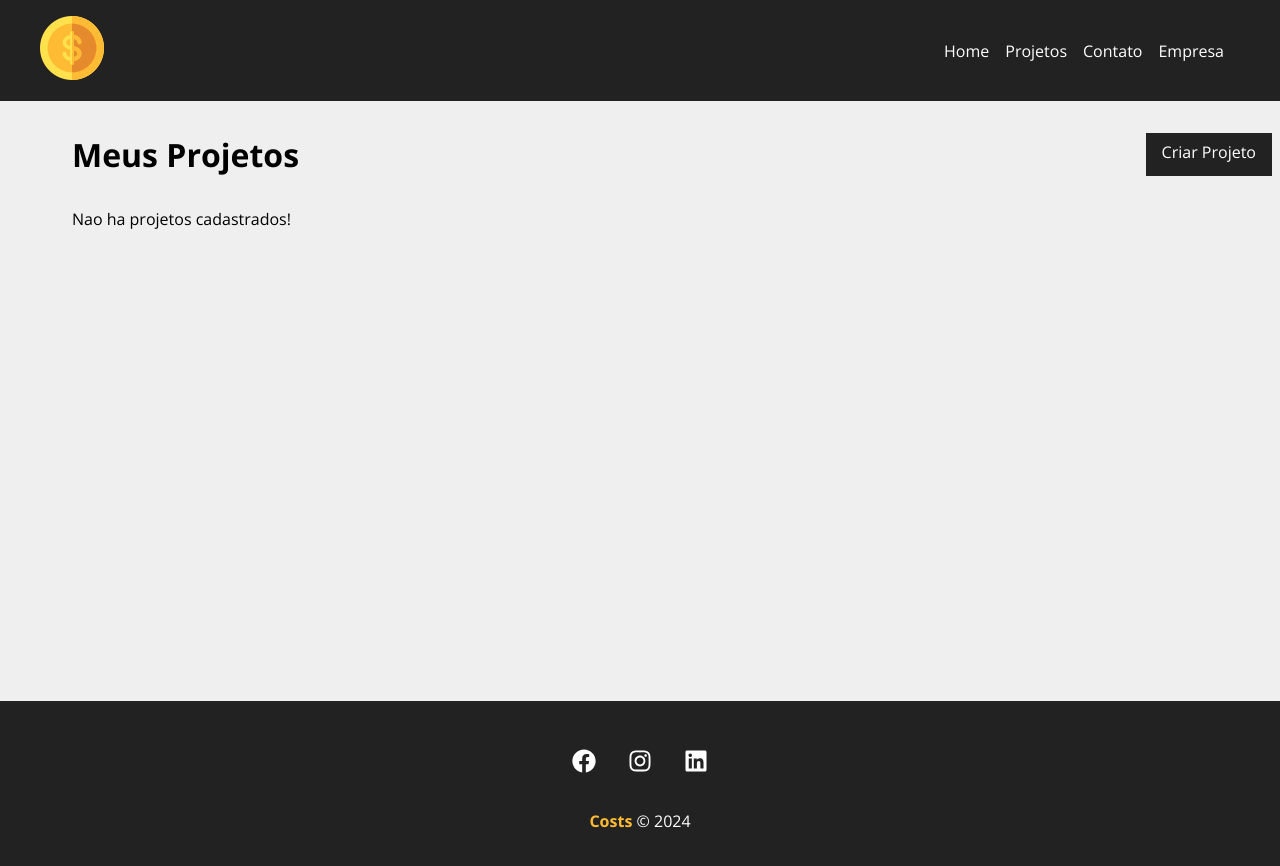
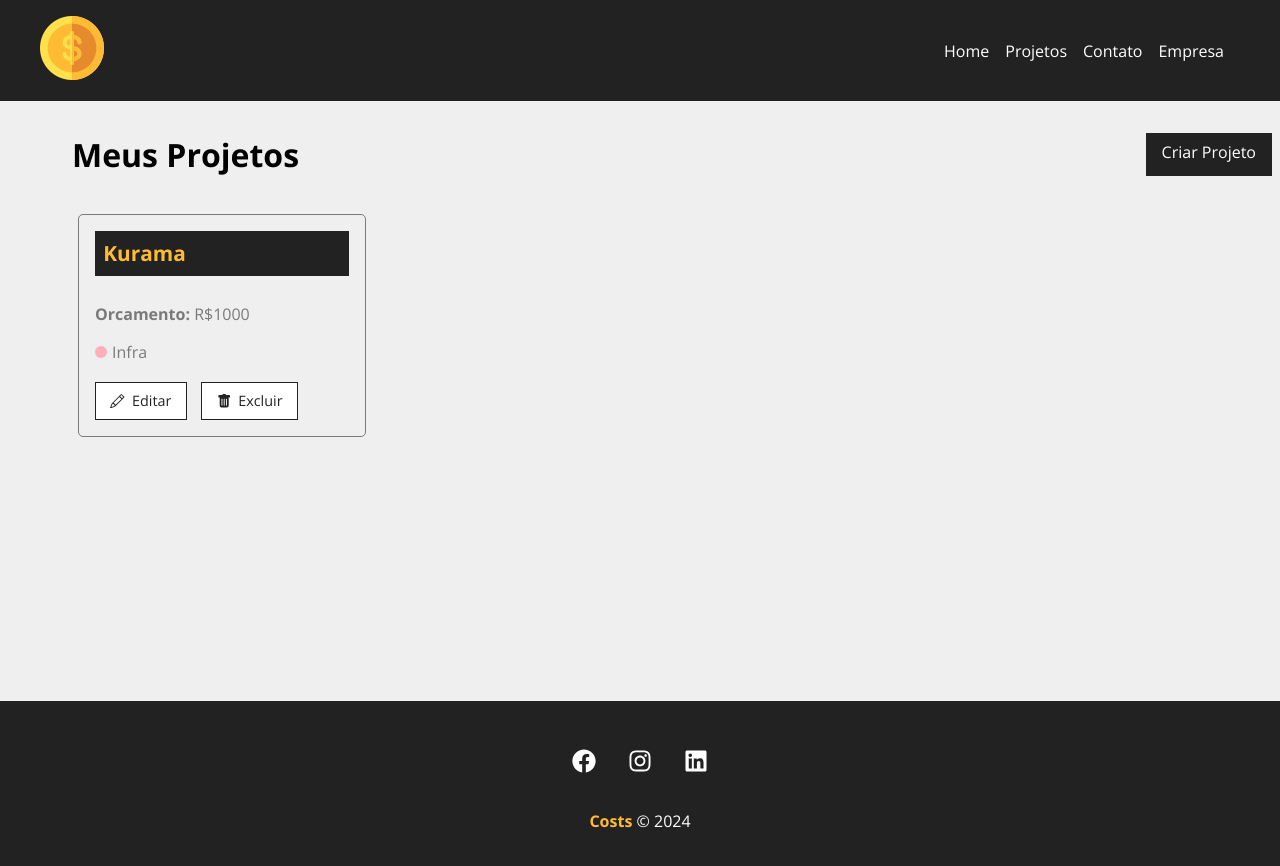
Before and after one commit to MarceloRother/Brincando-com-React, a React (Create React App) app in the folder costs/: page /projects in a window 1280 px wide. Shown: the top 866 px of the page. Built offline with nearby package versions, Linux system fonts and the light colour scheme; data requests are answered from the project's data file.

Commit message:
Página de edição de dados - Aula 13

```diff
--- a/costs/db.json
+++ b/costs/db.json
@@ -1,5 +1,17 @@
 {
-  "projects": [],
+  "projects": [
+    {
+      "id": "673c",
+      "name": "Kurama",
+      "budget": "1000",
+      "category": {
+        "id": "1",
+        "name": "Infra"
+      },
+      "cost": 0,
+      "services": []
+    }
+  ],
   "categories": [
     {
       "id": "1",
--- a/costs/src/App.js
+++ b/costs/src/App.js
@@ -4,6 +4,7 @@
 import Contat from './components/pages/Contat';
 import NewProject from './components/pages/NewProject';
 import Projects from './components/pages/Projects';
+import Project from './components/pages/Project';
 
 import Container from './components/layout/Container';
 import Navbar from './components/layout/Navbar';
@@ -16,10 +17,11 @@
       <Container customClass="min-height">
         <Routes>
           <Route exact path='/' element={<Home />}/>
-          <Route exact path='/projects'element={<Projects />}/>
-          <Route exact path='/company'element={<Company />}/>
-          <Route exact path='/contat'element={<Contat />}/>
-          <Route exact path='/newproject'element={<NewProject />}/>
+          <Route path='/projects'element={<Projects />}/>
+          <Route path='/company'element={<Company />}/>
+          <Route path='/contat'element={<Contat />}/>
+          <Route path='/newproject'element={<NewProject />}/>
+          <Route path='/project/:id'element={<Project />}/>
         </Routes>
       </Container>
       <Footer/>
--- /dev/null
+++ b/costs/src/components/pages/Project.js
@@ -0,0 +1,28 @@
+import styles from "./Project.module.css";
+
+import { useParams } from "react-router-dom";
+import { useState, useEffect } from "react";
+
+function Project() {
+  const { id } = useParams();
+
+  const [project, setProject] = useState([]);
+
+  useEffect(() => {
+    fetch(`http://localhost:5000/projects/${id}`, {
+      method: "GET",
+      headers: {
+        "Content-Type": "application/json",
+      },
+    })
+      .then((resp) => resp.json())
+      .then((data) => {
+        setProject(data);
+      })
+      .catch((err) => console.log(err));
+  }, [id]);
+
+  return <p>{project.name}</p>;
+}
+
+export default Project;
--- a/costs/src/components/project/ProjectCard.js
+++ b/costs/src/components/project/ProjectCard.js
@@ -21,7 +21,7 @@
                 <span className={`${styles[category.toLowerCase()]}`}></span> {category}
             </p>
             <div className={styles.project_card_actions}>
-                <Link to="/">
+                <Link to={`/project/${id}`}>
                     <BsPencil/> Editar
                 </Link>
                 <button onClick={remove}>
```
Also changed, not shown: costs/src/components/pages/Project.module.css (added).
